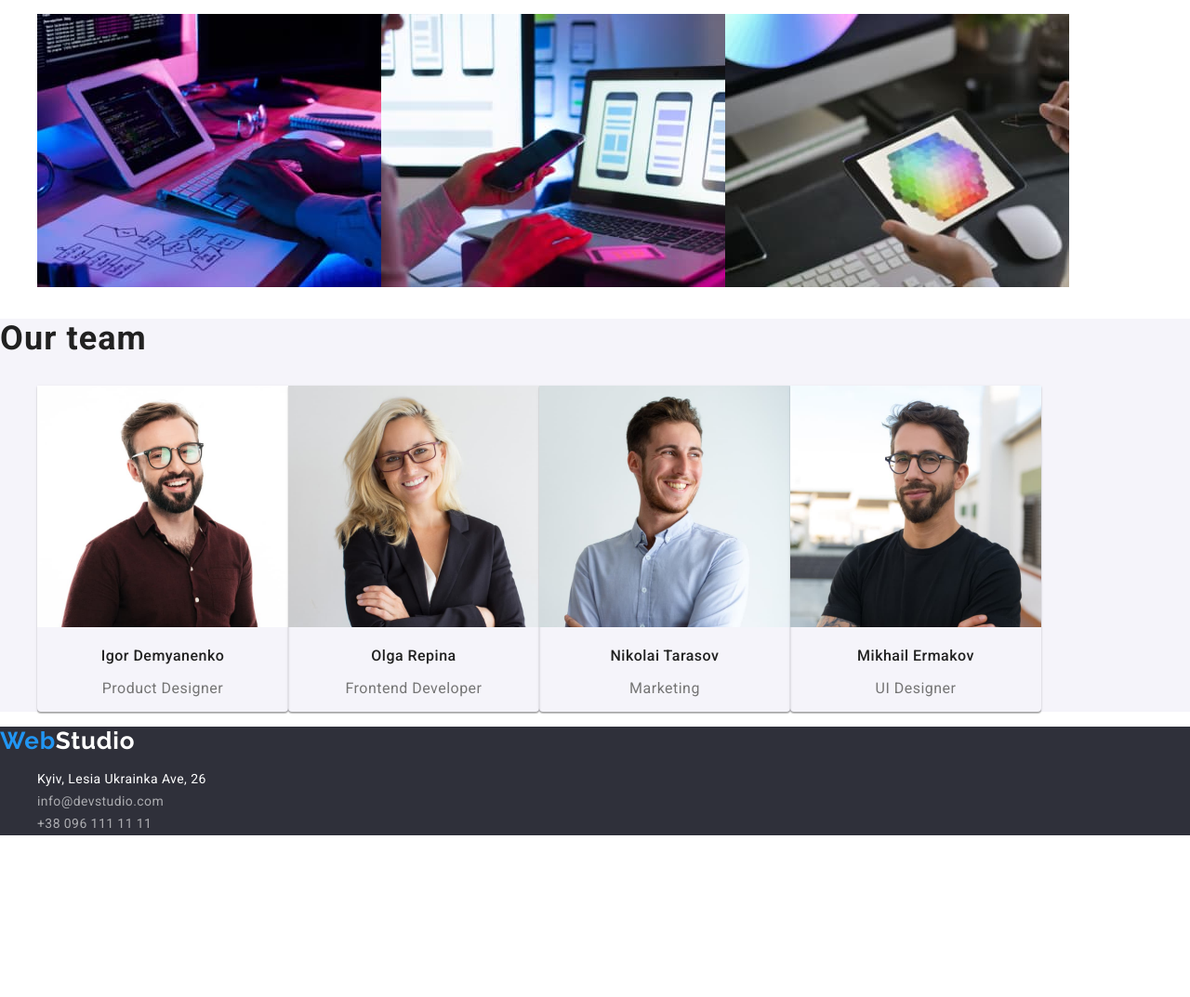
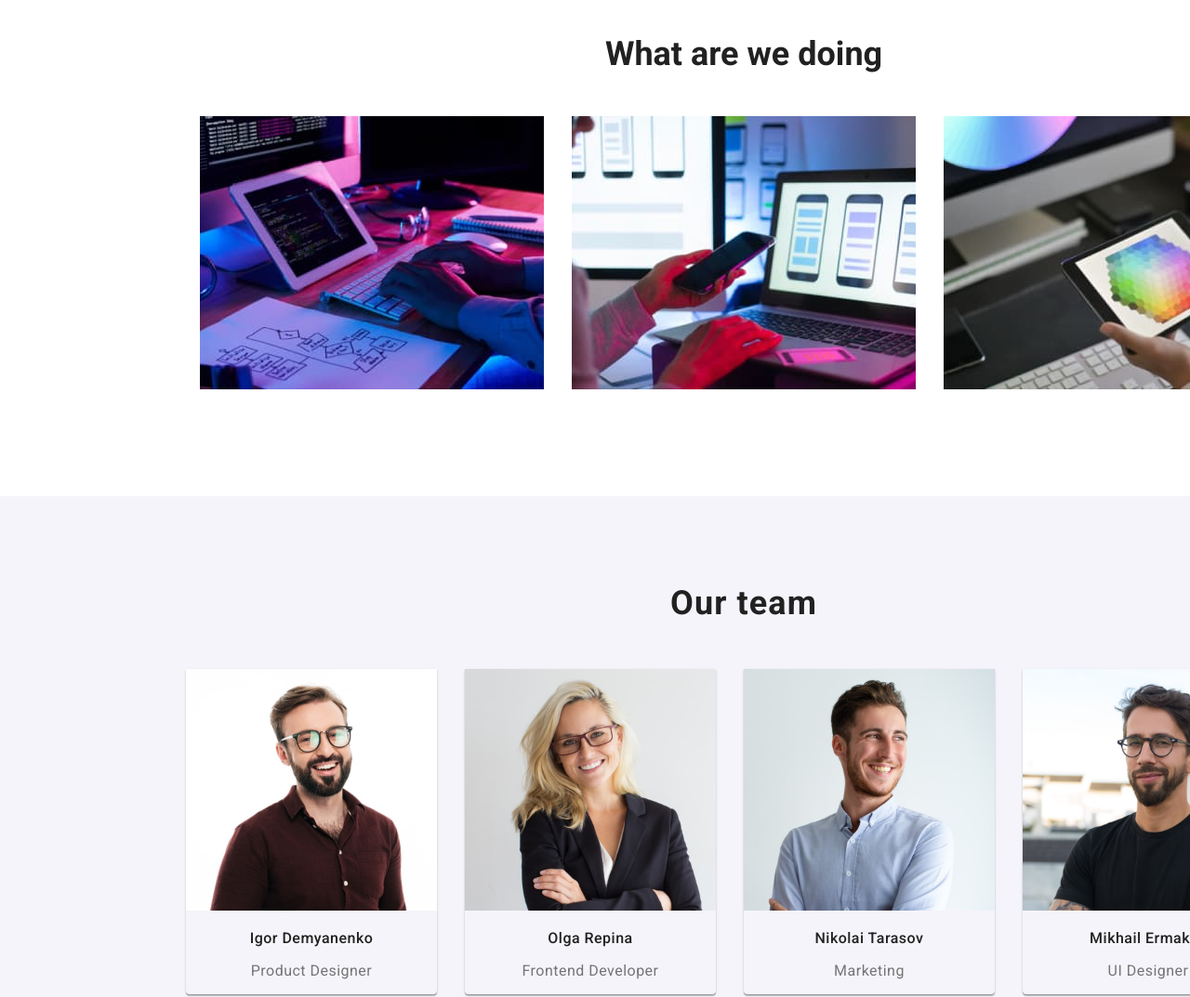
Before and after one commit to mimoauto/web-studio, a plain HTML site: page index.html in a window 1280 px wide. Shown: the part 960-2033 px from the top of the page at 93% size. Before the commit the page ends 1873 px from the top, so only its background shows below. Drawn offline with Linux system fonts and the light colour scheme.

Commit message:
Section 3 and footer positioning

```diff
--- a/index.html
+++ b/index.html
@@ -95,7 +95,7 @@ Description of services</h2>
           <li>
             <img src="./images/box1.jpg" alt="create scheme" width="370" />
           </li>
-          <li>
+          <li class="box2">
             <img src="./images/box2.jpg" alt="create mobile app" width="370" />
           </li>
           <li>
@@ -123,7 +123,7 @@ Description of services</h2>
             <h3 class="name">Nikolai Tarasov</h3>
             <p class="job-title">Marketing</p>
           </li>
-          <li class="team-members-block">
+          <li class="team-members-block last-team-block">
             <img src="./images/img4.jpg" alt="Mikhail Ermakov" width="270" />
             <p class="name">Mikhail Ermakov</p>
             <p class="job-title">UI Designer</p>
--- a/styles/styles.css
+++ b/styles/styles.css
@@ -81,10 +81,17 @@ body {
 .contacts {
     list-style-type: none;
     font-size: 14px;
+    padding: 0;
+
 }
 
 .contacts-item-mail {
+    display: inline;
     margin-right: 50px;
+}
+
+.contacts-item-phone {
+    display: inline;
 }
 
 .contacts-item {
@@ -110,7 +117,7 @@ body {
     height: 600px;
     flex-direction: column;
     /* justify-content: center; */
-    align-items:center
+    align-items: center
 }
 
 .main-header {
@@ -175,6 +182,15 @@ body {
 
 /* section 3  */
 
+.occupation {
+    margin-top: 94px;
+    display: block;
+    display: flex;
+    align-items: center;
+    flex-direction: column;
+    justify-content: center;
+}
+
 .occupation-header {
     font-size: 36px;
     font-weight: var(--premain-font-weight);
@@ -184,12 +200,23 @@ body {
     list-style-type: none;
     display: flex;
     font-weight: var(--premain-font-weight);
+    padding: 0;
+}
+
+.box2 {
+    padding: 0 30px 0 30px;
 }
 
 /* section 4  */
 
 .team {
     background: var(--background-of-team);
+    margin-top: 94px;
+    padding-bottom: 94px;
+    display: flex;
+    align-items: center;
+    flex-direction: column;
+    justify-content: center;
 }
 
 .team-head {
@@ -197,18 +224,28 @@ body {
     font-size: 36px;
     line-height: 1.17;
     letter-spacing: 0.03em;
+    padding: 94px 0 50px 0;
+    margin: 0;
+}
+
+.last-team-block {
+    margin-right: 0;
 }
 
 .team-members {
     list-style: none;
     display: flex;
+    margin: 0;
+    padding: 0;
 }
+
 
 .team-members-block {
     box-shadow: 0px 1px 3px rgba(0, 0, 0, 0.12),
         0px 1px 1px rgba(0, 0, 0, 0.14),
         0px 2px 1px rgba(0, 0, 0, 0.2);
     border-radius: 0px 0px 4px 4px;
+    margin-right: 30px;
 }
 
 .name {
@@ -231,6 +268,11 @@ body {
 
 .lower-content {
     background-color: var(--slider-background);
+    height: 252px;
+    display: flex;
+    flex-direction: column;
+    align-items: flex-start;
+    justify-content: center;
 }
 
 .content-logo {
@@ -240,7 +282,7 @@ body {
 .logo-footer {
     width: 145px;
     height: 31px;
-    left: 215px;
+    padding-left: 215px;
     top: 2157px;
     font-family: var(--logo-font-family);
     font-weight: var(--premain-font-weight);
@@ -252,6 +294,12 @@ body {
 
 .logo-studio {
     color: var(--main-header-color);
+}
+
+.company-location {
+    padding: 20px 0px 0px 215px;
+    width: 231px;
+    margin: 0;
 }
 
 .contacts-location {
```
